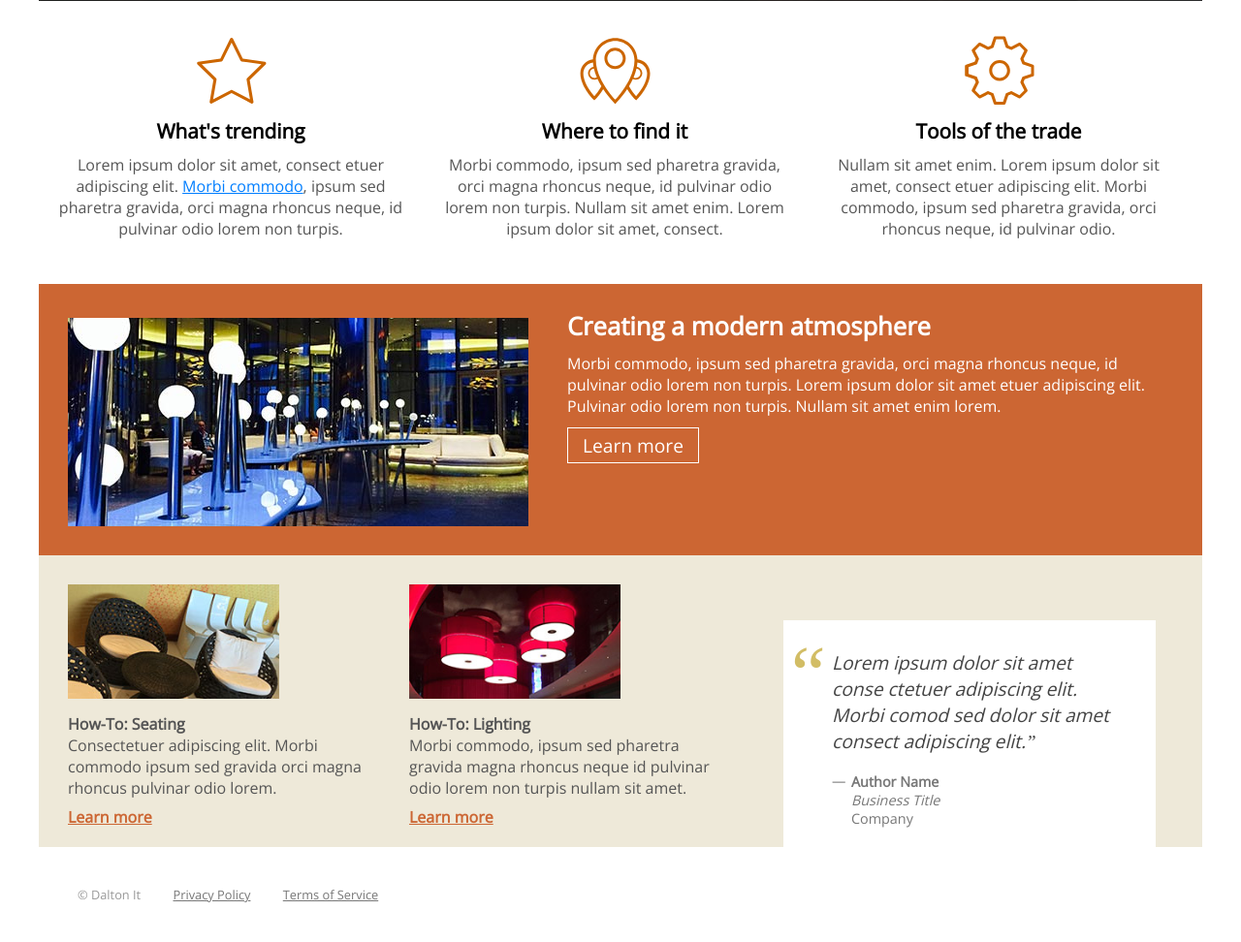
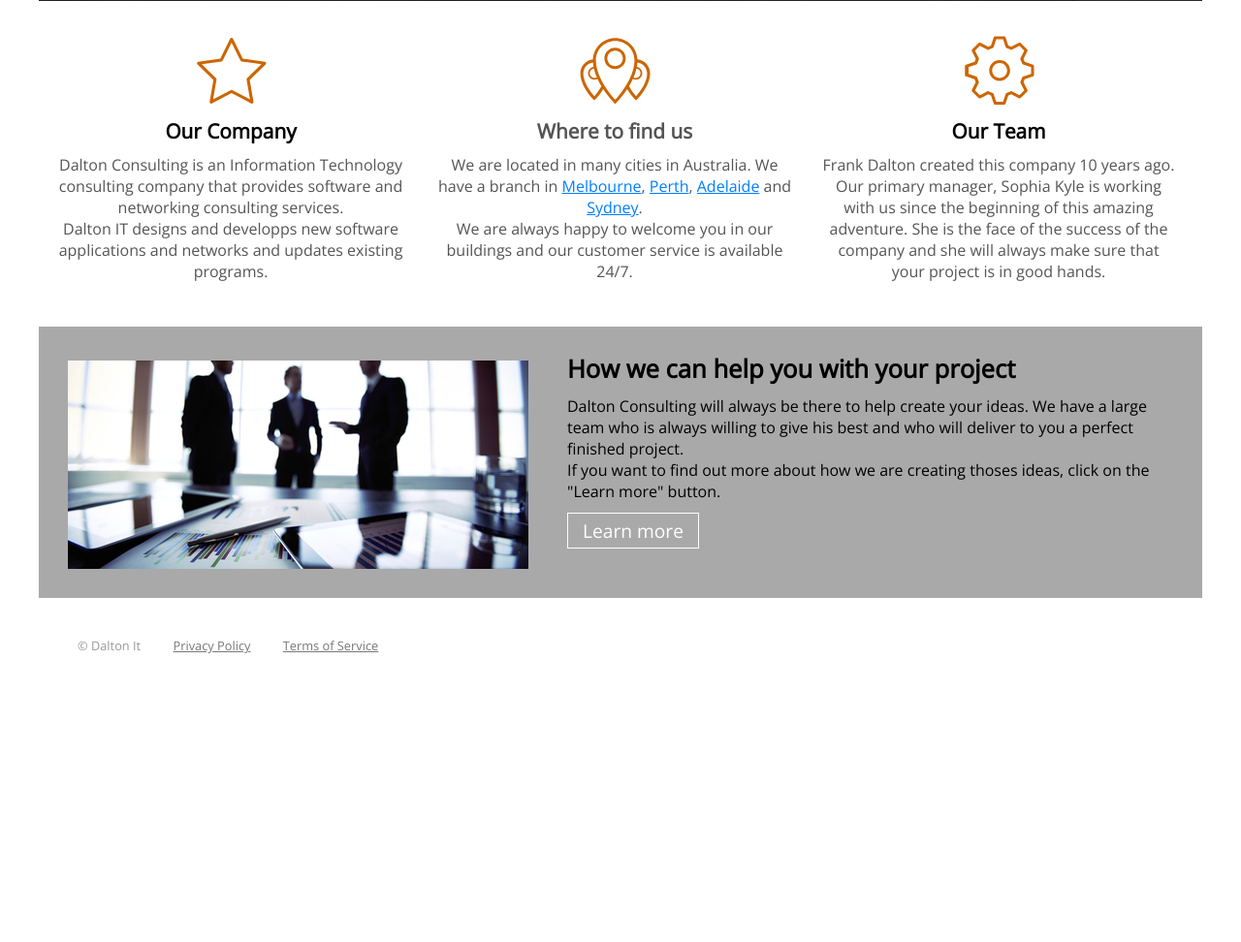
Before and after one commit to Tellarra/DaltonITWebsite, a PHP site: page / in a window 1280 px wide. Shown: the part 429-1401 px from the top of the page at 97% size. After the commit the page ends 1103 px from the top, so only its background shows below. Run offline with PHP 8.4, Linux system fonts and the light colour scheme.

Commit message:
Change image for learn more and delet the how-to section

```diff
--- a/css/screen.css
+++ b/css/screen.css
@@ -66,8 +66,8 @@ section.main aside .content.tools { background-image: url(../images/icon_gear.sv
 
 /* Section - Atmosphere */
 
-section.atmosphere { background-color: #cc6633; padding-top: 30px; padding-bottom:  30px; color: #fff; }
-section.atmosphere article { padding: 0 20px 0 515px; background: url(../images/photo_lounge.jpg) no-repeat 0 5px; min-height: 220px; }
+section.atmosphere { background-color:darkgrey; padding-top: 30px; padding-bottom:  30px; color: #000000; }
+section.atmosphere article { padding: 0 20px 0 515px; background: url(../images/learn_More.jpg) no-repeat 0 5px; min-height: 220px; }
 
 /* Section - How-to */
 
--- a/index.html
+++ b/index.html
@@ -3,7 +3,7 @@
 	<head>
 		<meta http-equiv="Content-Type" content="text/html; charset=UTF-8">
 		<meta name="viewport" content="width=device-width, initial-scale=1">
-		<title>Dalton It website</title>
+		<title>Dalton Consulting website</title>
 		<link rel="stylesheet" type="text/css" media="screen" href="css/screen.css">
 	</head>
 	<body>
@@ -19,32 +19,35 @@
 			<section class="main">
 				<aside>
 					<div class="content trending">
-						<h3><a href="#">What&apos;s trending</a></h3>
-							<p>Lorem ipsum dolor sit amet, consect etuer adipiscing elit. <a href="http://codifydesign.com">Morbi commodo</a>, ipsum sed pharetra gravida, orci magna rhoncus neque, id pulvinar odio lorem non turpis.</p>
+						<h3><a href="#">Our Company</a></h3>
+							<p>Dalton Consulting is an Information Technology consulting company that provides software and networking consulting services. <br>
+							Dalton IT designs and developps new software applications and networks and updates existing programs.</p>
 					</div>
 				</aside>
 				<aside>
 					<div class="content find-it">
-						<h3><a href="#">Where to find it</a></h3>
-							<p>Morbi commodo, ipsum sed pharetra gravida, orci magna rhoncus neque, id pulvinar odio lorem non turpis. Nullam sit amet enim. Lorem ipsum dolor sit amet, consect.</p>
+						<h3>Where to find us</h3>
+							<p>We are located in many cities in Australia. We have a branch in <a href="https://goo.gl/maps/RGJGLufZwR32">Melbourne</a>, <a href="https://goo.gl/maps/fgwR4NZhTFC2">Perth</a>, <a href="https://goo.gl/maps/9VQTV4Rg58L2">Adelaide</a> and <a href="https://goo.gl/maps/aEBdt1xBwvT2">Sydney</a>. <br>
+							We are always happy to welcome you in our buildings and our customer service is available 24/7.</p>
 					</div>
 				</aside>
 				<aside>
 					<div class="content tools">
-						<h3><a href="#">Tools of the trade</a></h3>
-						<p>Nullam sit amet enim. Lorem ipsum dolor sit amet, consect etuer adipiscing elit. Morbi commodo, ipsum sed pharetra gravida, orci rhoncus neque, id pulvinar odio.</p>
+						<h3><a href="#">Our Team</a></h3>
+						<p>Frank Dalton created this company 10 years ago. Our primary manager, Sophia Kyle is working with us since the beginning of this amazing adventure. She is the face of the success of the company and she will always make sure that your project is in good hands.</p>
 					</div>
 				</aside>
 			</section>
 
 			<section class="atmosphere">
 				<article>
-					<h2>Creating a modern atmosphere</h2>
-					<p>Morbi commodo, ipsum sed pharetra gravida, orci magna rhoncus neque, id pulvinar odio lorem non turpis. Lorem ipsum dolor sit amet etuer adipiscing elit.  Pulvinar odio lorem non turpis. Nullam sit amet enim lorem.</p>
+					<h2>How we can help you with your project</h2>
+					<p>Dalton Consulting will always be there to help create your ideas. We have a large team who is always willing to give his best and who will deliver to you a perfect finished project.<br>
+					If you want to find out more about how we are creating thoses ideas, click on the "Learn more" button.</p>
 					<a class="btn" title="Creating a modern atmosphere" href="#">Learn more</a>
 				</article>
 			</section>
-
+<!--
 			<section class="how-to">
 				<aside>
 					<div class="content">
@@ -67,7 +70,7 @@
 					<p class="credit"><strong>Author Name</strong><br><em>Business Title</em><br> Company </p>
 				</blockquote>
 			</section>
-
+		-->
 			<nav>
 				<ul>
 					<li>
```
Also changed, not shown: images/learn_More.jpg (added), images/logov2.svg (deleted).
